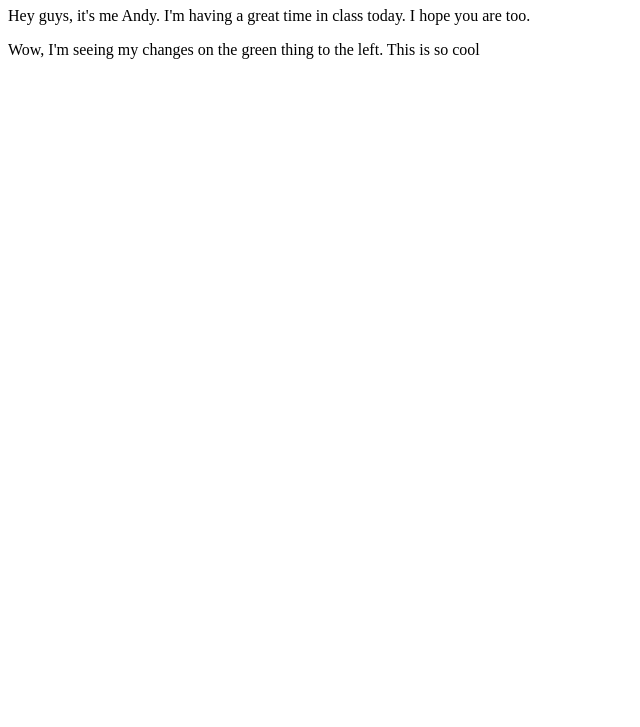
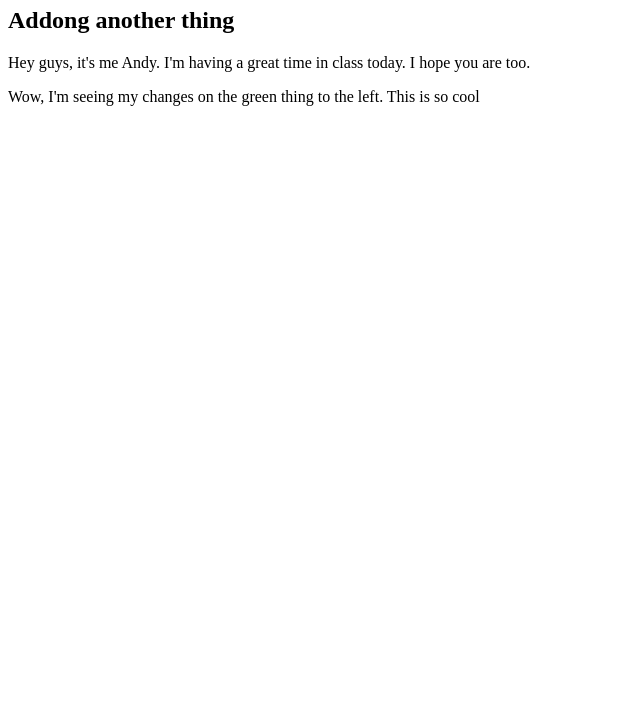
Before and after one commit to AndyRoush/AndyRoush.github.io, a plain HTML site: page index.html in a window 1280 px wide. Shown: the part 73-800 px from the top of the page, without its empty margins (0-640 px from the left). Drawn offline with Linux system fonts and the light colour scheme.

Commit message:
I made a third change... please work

```diff
--- a/index.html
+++ b/index.html
@@ -8,6 +8,7 @@
 </head>
 <body>
     <h1>Hello World!</h1>
+    <h2>Addong another thing</h2>
     <p>Hey guys, it's me Andy. I'm having a great time in class today. I hope you are too.</p>
     <p>Wow, I'm seeing my changes on the green thing to the left. This is so cool</p>
 </body>
```
